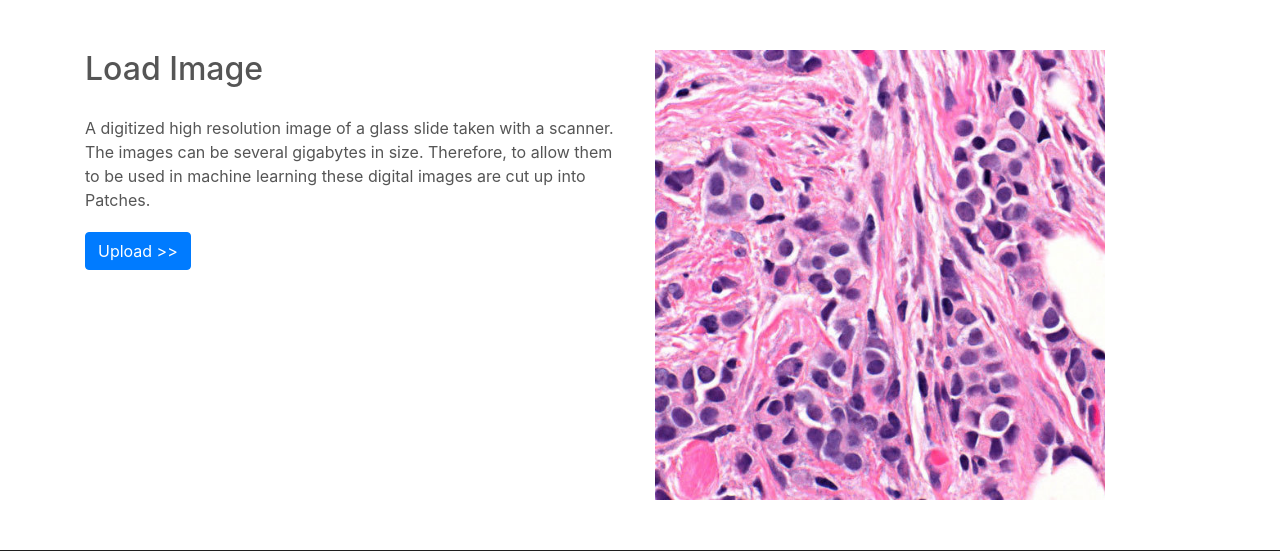
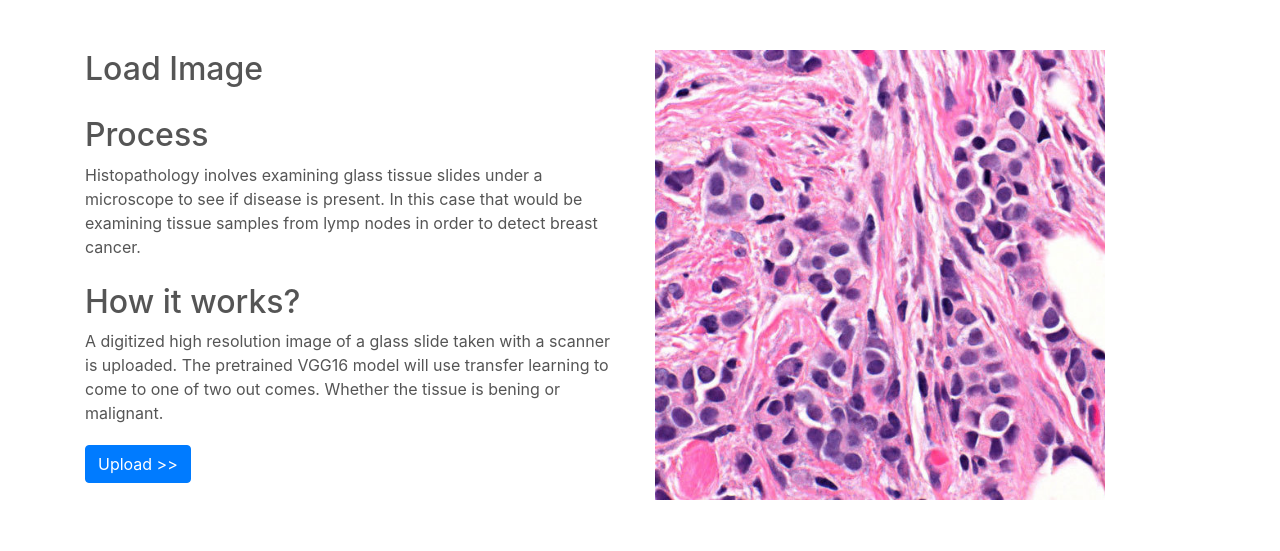
Before and after one commit to nomadtomas/cancerAi, a Flask app: page / in a window 1280 px wide. Shown: the part 786-1337 px from the top of the page. Run offline with Flask 2, Linux system fonts and the light colour scheme; some libraries are stand-ins or nearby versions; grey boxes are pictures that could not be loaded.

Commit message:
final commit

```diff
--- a/cancerAi/templates/index.html
+++ b/cancerAi/templates/index.html
@@ -93,8 +93,12 @@
           <div class="col-md-6">
             <h2>Load Image</h2>
             <div class="about-content">
-                A digitized high resolution image of a glass slide taken with a scanner. The images can be several gigabytes in size.
-                Therefore, to allow them to be used in machine learning these digital images are cut up into Patches.
+                <h2>Process</h2>
+                Histopathology inolves examining glass tissue slides under a microscope to see if disease is present. In this case that would be
+                examining tissue samples from lymp nodes in order to detect breast cancer.<br><br>
+                <h2>How it works?</h2>
+                A digitized high resolution image of a glass slide taken with a scanner is uploaded. The pretrained VGG16 model will use transfer learning
+                to come to one of two out comes.  Whether the tissue is bening or malignant.
             </div>
             <button type="button" class="btn btn-primary"> Upload >></button>
           </div>
@@ -174,7 +178,7 @@
             </div>
                 <h2>Sai Kondrakunta</h2>
                 <h3>Dame, Data Scientist, Ph.D, Media Buyer, MD, JD, MBA, PsyD</h3>
-                <p>Member of the Royal High Council of Hogwarts</p>
+                <p>Member of the Royal High Council at Hogwarts</p>
           </div>
           <div class="col-md-3 display-pic text-center">
             <div class="img-box">
```
